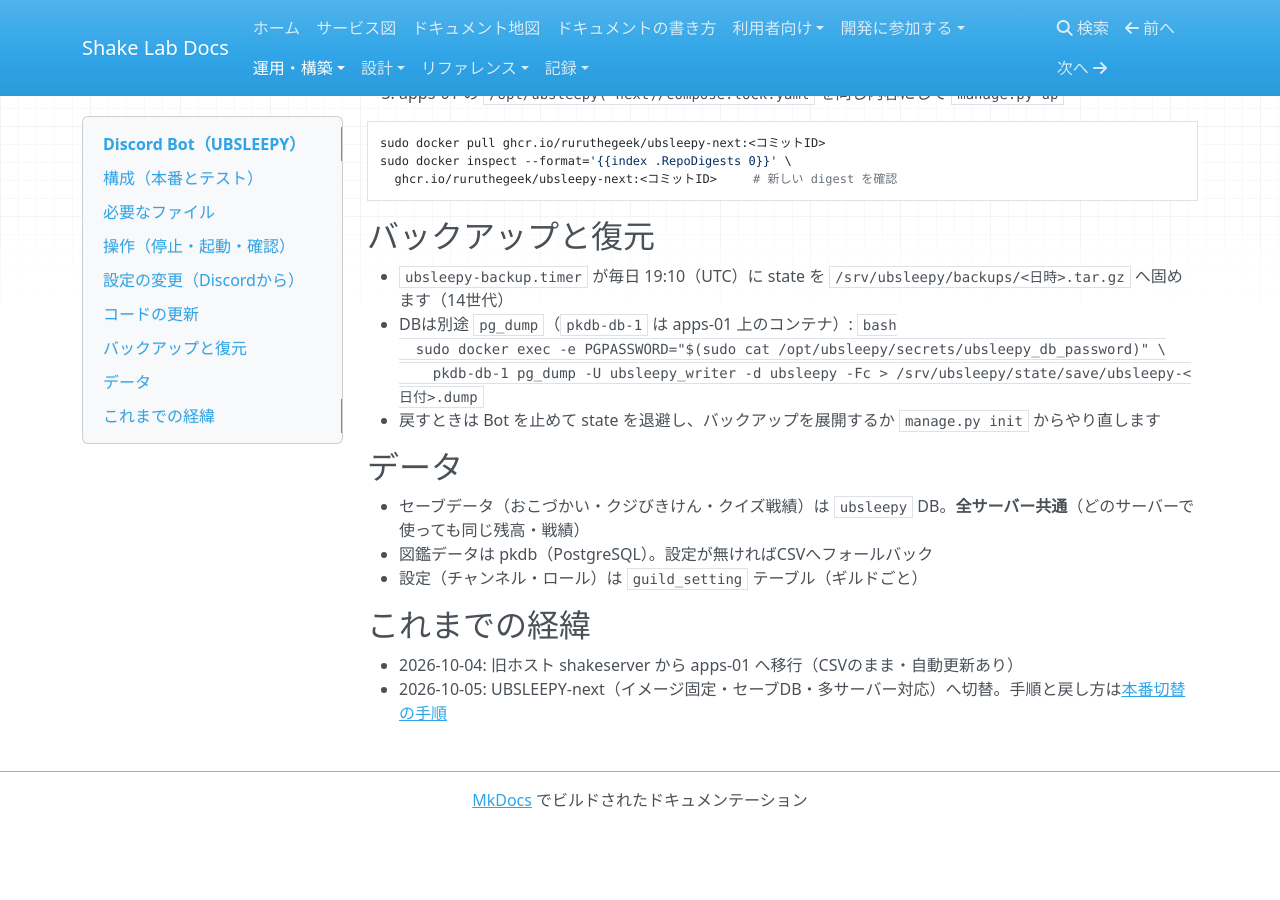
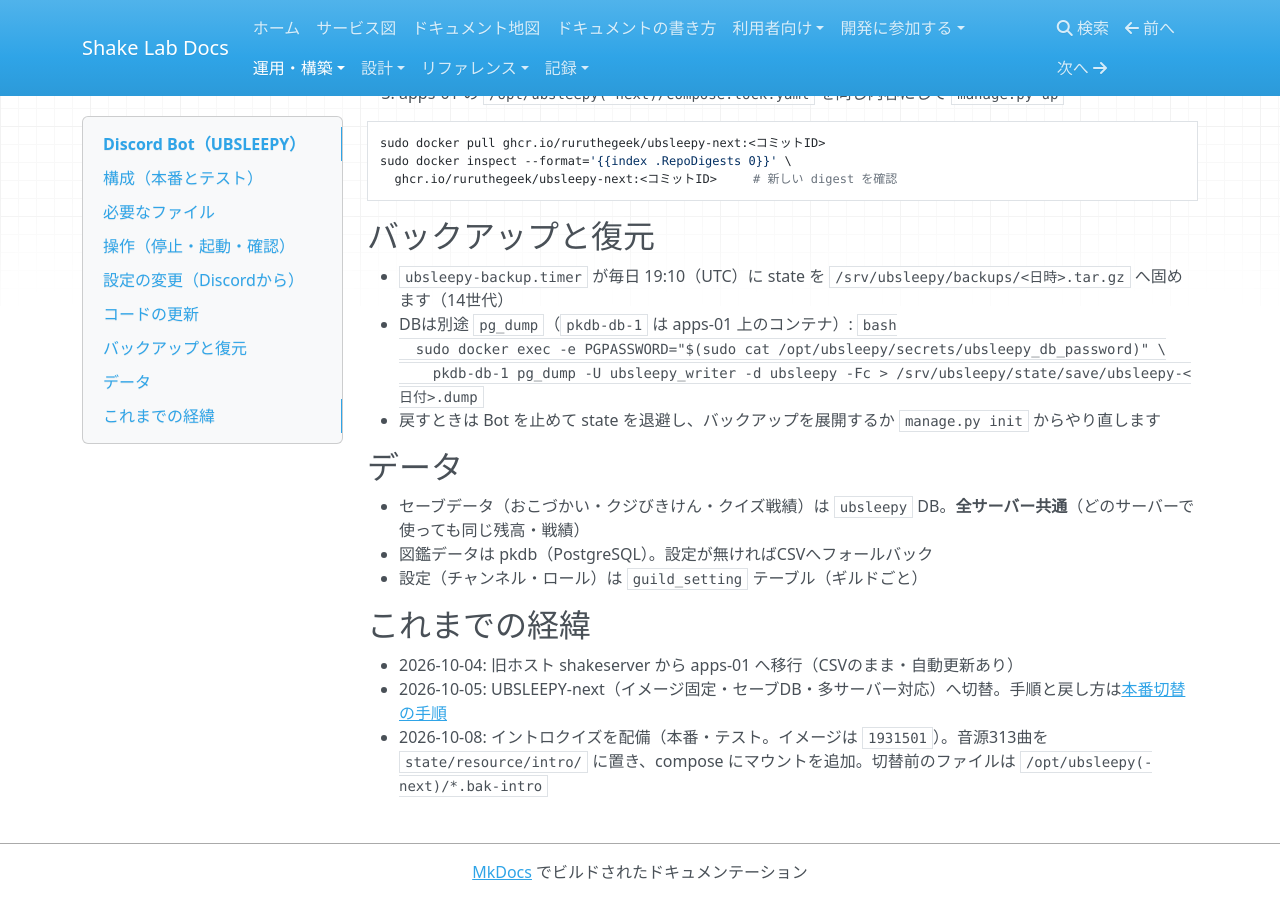
Before and after one commit to rurutheGeek/shake-cloud, an MkDocs documentation site: the page built from docs/operations/ubsleepy.md, in a window 1280 px wide and 900 px high, scrolled down 1785 px. Built offline with MkDocs 1.6.1, drawn with Linux system fonts in a browser that asks for light colours; nearby versions of some CDN libraries; a script that is not in the unit is left out; before the commit the page ends 2613 px from its top, so only the background shows below that.

Commit message:
chore(ubsleepy): 本番のdigestを1931501のビルドへ更新する（イントロクイズ）
本番（/opt/ubsleepy）へ配備済みの内容を記録する。手順書の経緯にも追記。

Co-Authored-By: Claude Opus 5.5 <noreply@anthropic.com>

```diff
--- a/docs/operations/ubsleepy.md
+++ b/docs/operations/ubsleepy.md
@@ -105,3 +105,4 @@ sudo docker inspect --format='{{index .RepoDigests 0}}' \
 
 - 2026-10-04: 旧ホスト shakeserver から apps-01 へ移行（CSVのまま・自動更新あり）
 - 2026-10-05: UBSLEEPY-next（イメージ固定・セーブDB・多サーバー対応）へ切替。手順と戻し方は[本番切替の手順](ubsleepy-next-switch.md)
+- 2026-10-08: イントロクイズを配備（本番・テスト。イメージは `1931501`）。音源313曲を `state/resource/intro/` に置き、compose にマウントを追加。切替前のファイルは `/opt/ubsleepy(-next)/*.bak-intro`
```
Also changed, not shown: 1 other file.
